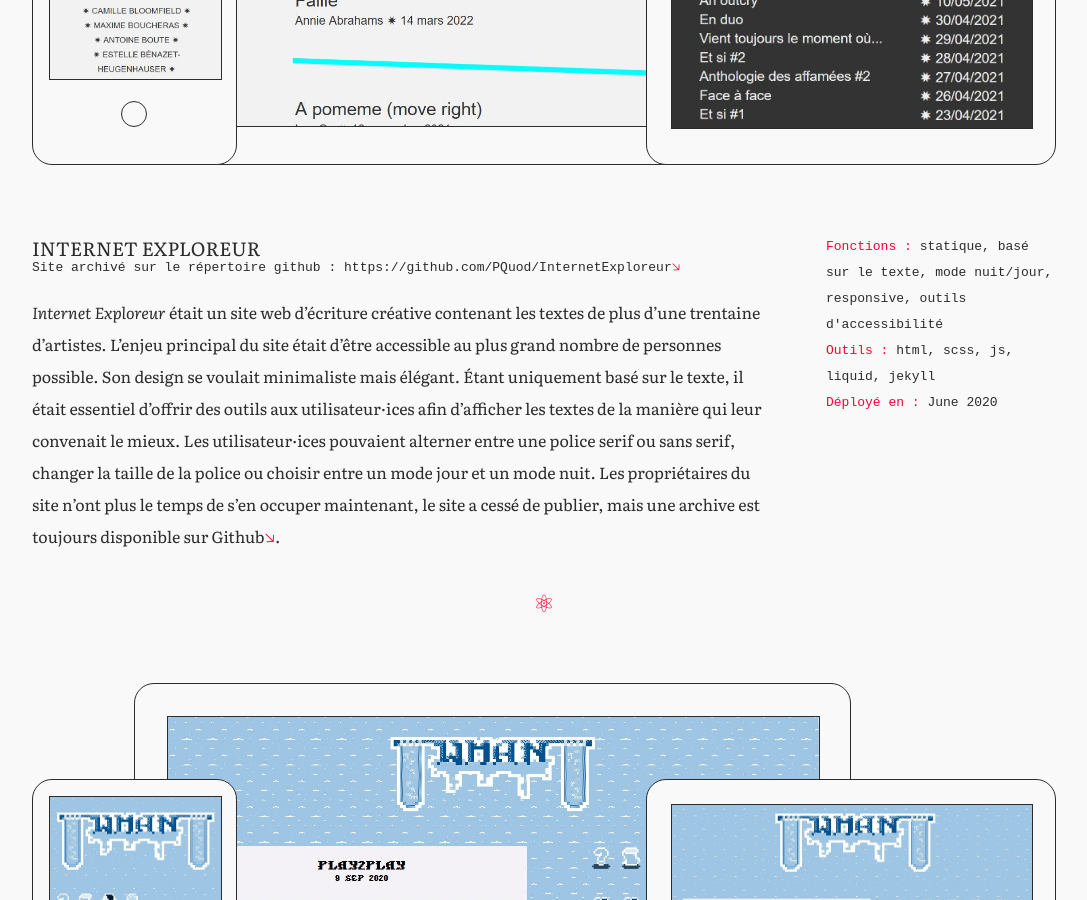
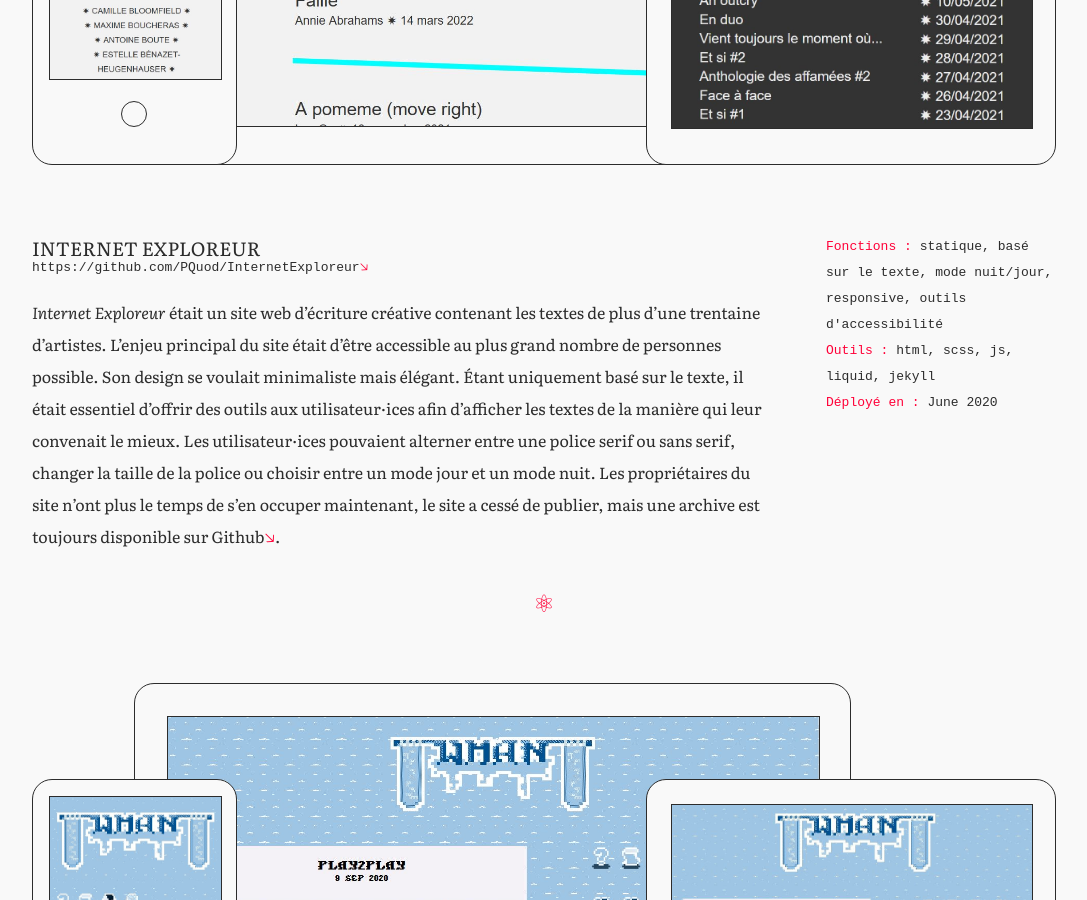
Before and after one commit to PQuod/dev_portfolio, a Jekyll site: the page built from fr/work.markdown, in a window 1280 px wide and 900 px high, scrolled down 4492 px. Shown: the whole window, without its empty margins (96-1183 px from the left). Built offline with Jekyll 4.4.1, drawn with Linux system fonts in a browser that asks for light colours.

Commit message:
Update 2020-06-08-internetexploreur.markdown

```diff
--- a/fr/_posts/works/2020-06-08-internetexploreur.markdown
+++ b/fr/_posts/works/2020-06-08-internetexploreur.markdown
@@ -6,7 +6,7 @@
 features: "statique, basé sur le texte, mode nuit/jour, responsive, outils d'accessibilité"
 languages: 'html, scss, js, liquid, jekyll'
 img: internetexploreur
-ext_link: 'Site archivé sur le répertoire github : https://github.com/PQuod/InternetExploreur'
+ext_link: 'https://github.com/PQuod/InternetExploreur'
 lang: fr
 lang-ref: internet-exploreur
 ---
```
